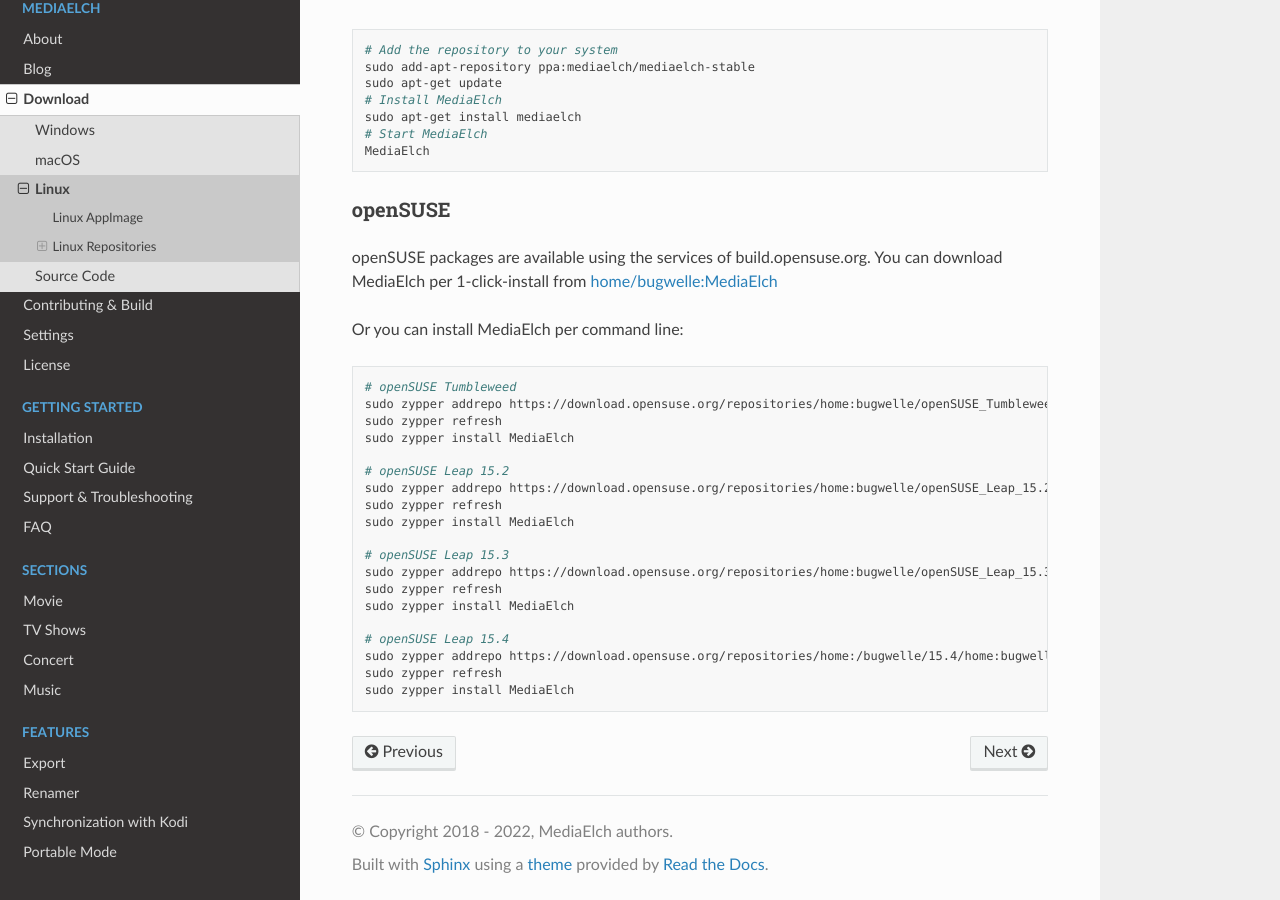
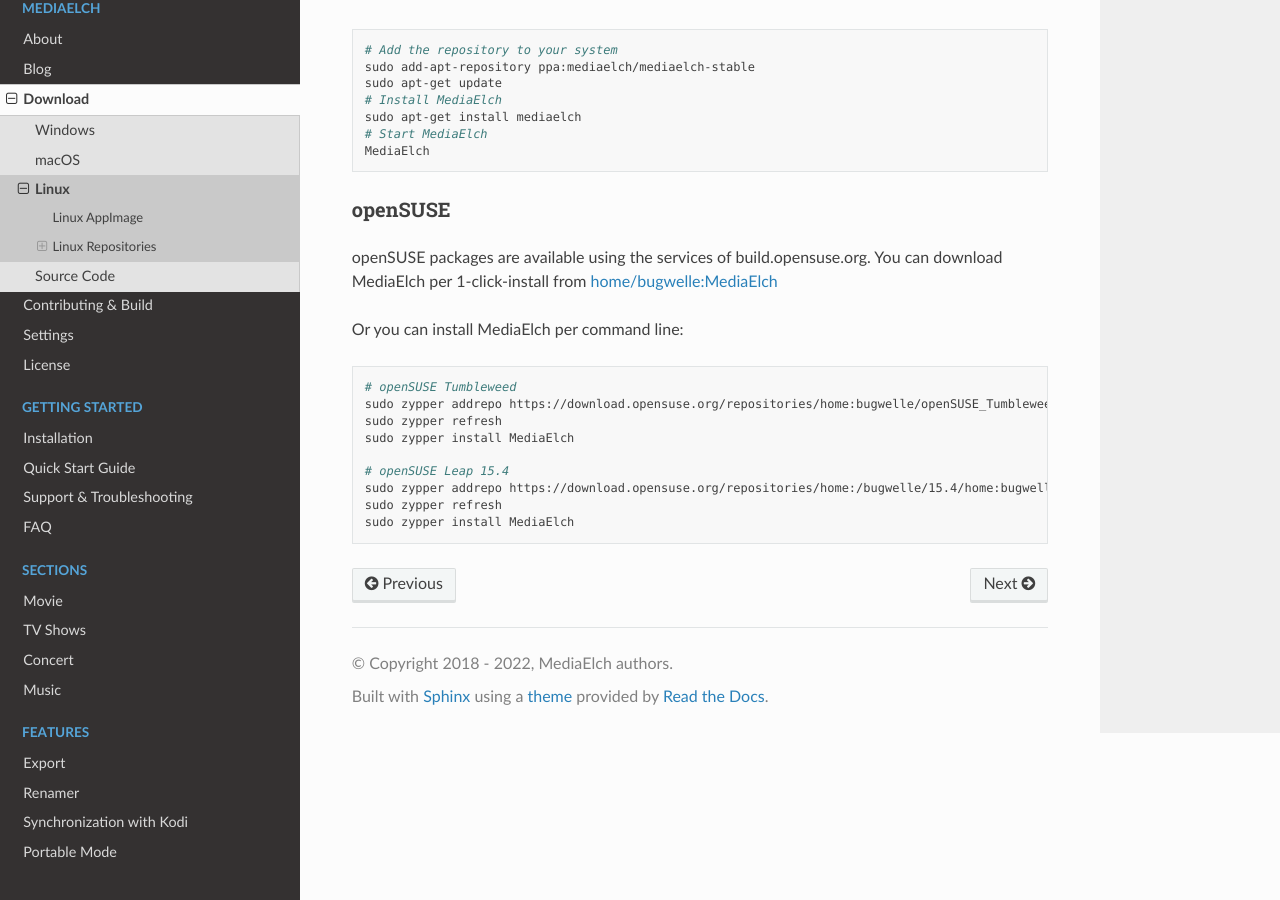
Before and after one commit to mediaelch/mediaelch-doc, a Sphinx documentation site: the page built from docs/source/download/linux.rst, in a window 1280 px wide and 900 px high, scrolled down 774 px. Built offline with Sphinx 7.4.7 and the Read the Docs theme 2.0.0, drawn with Linux system fonts in a browser that asks for light colours; pages that are not in the unit, such as notebooks, are missing from menus; some of the changed text lies outside the part shown.

Commit message:
chore(download): Remove outdated openSUSE versions (15.2 + 15.3)

```diff
--- a/docs/source/download.rst
+++ b/docs/source/download.rst
@@ -75,7 +75,7 @@
   - macOS 10.13 and later
   - Ubuntu 18.04 and later (PPA)
   - Ubuntu 16.04 and later (AppImage)
-  - openSUSE Tumbleweed, 15.2 and later
+  - openSUSE Tumbleweed, 15.4 and later
 
 **Supported Qt versions:**
 
--- a/docs/source/download/linux.rst
+++ b/docs/source/download/linux.rst
@@ -9,7 +9,7 @@
 
   - Ubuntu 18.04 and later (PPA)
   - Ubuntu 16.04 and later (AppImage)
-  - openSUSE Tumbleweed, 15.2 and later (OBS)
+  - openSUSE Tumbleweed, 15.4 and later (OBS)
 
 
 Linux AppImage
@@ -63,16 +63,6 @@
     sudo zypper refresh
     sudo zypper install MediaElch
 
-    # openSUSE Leap 15.2
-    sudo zypper addrepo https://download.opensuse.org/repositories/home:bugwelle/openSUSE_Leap_15.2/home:bugwelle.repo
-    sudo zypper refresh
-    sudo zypper install MediaElch
-
-    # openSUSE Leap 15.3
-    sudo zypper addrepo https://download.opensuse.org/repositories/home:bugwelle/openSUSE_Leap_15.3/home:bugwelle.repo
-    sudo zypper refresh
-    sudo zypper install MediaElch
-
     # openSUSE Leap 15.4
     sudo zypper addrepo https://download.opensuse.org/repositories/home:/bugwelle/15.4/home:bugwelle.repo
     sudo zypper refresh
```
